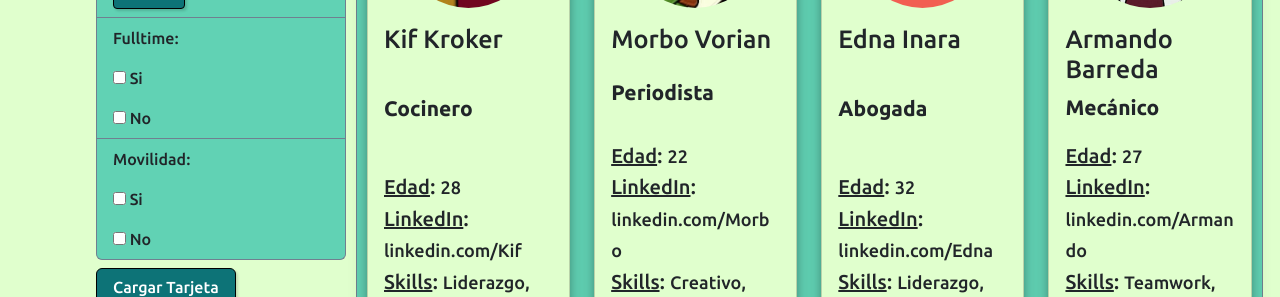
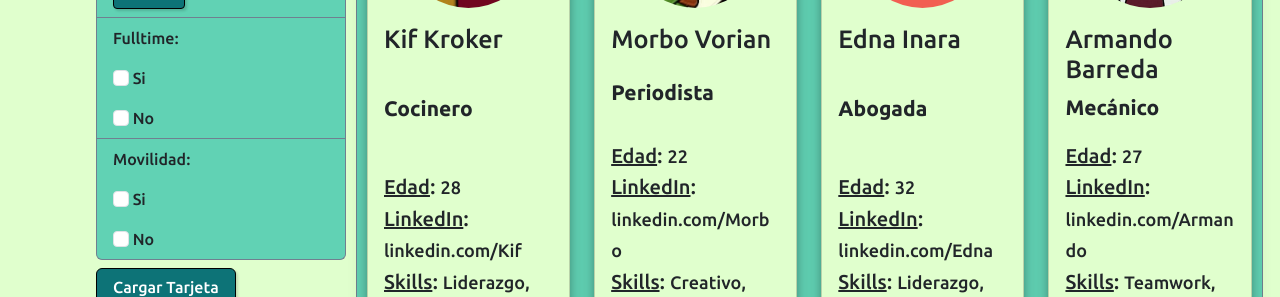
Before and after one commit to ZulaicaE/proyectoFullStack, a Next.js app in the folder paginaempleos/: page /candidatos in a window 1280 px wide. Shown: the part 738-1035 px from the top of the page. Built offline with nearby package versions, Linux system fonts and the light colour scheme.

Commit message:
style a checkbox y pointer on hover

```diff
--- a/paginaempleos/src/app/componentes/filtroEmployee/FiltroEmployee.module.css
+++ b/paginaempleos/src/app/componentes/filtroEmployee/FiltroEmployee.module.css
@@ -81,3 +81,7 @@
   background-color: #0D7377!important;
   border-color: #0D7377!important;
 }
+
+.checkBoxHover:hover {
+  cursor: pointer;
+}
--- a/paginaempleos/src/app/componentes/filtroEmployee/FiltroEmployee.tsx
+++ b/paginaempleos/src/app/componentes/filtroEmployee/FiltroEmployee.tsx
@@ -142,8 +142,9 @@ export const FiltroEmployee: React.FC<FiltroEmployeeProps> = ({ cambiosCandidato
               type="checkbox"
               checked={fulltimeYes}
               onChange={() => handleCheckboxChange('Si', 'Si')}
+              className={`form-check-input ${styles.checkBoxHover}`}
             />
-            <span> Si </span>
+            <span className={styles.checkBoxHover}> Si </span>
           </label>
           <p />
           <label>
@@ -151,8 +152,9 @@ export const FiltroEmployee: React.FC<FiltroEmployeeProps> = ({ cambiosCandidato
               type="checkbox"
               checked={fulltimeNo}
               onChange={() => handleCheckboxChange('No', 'Si')}
+              className={`form-check-input ${styles.checkBoxHover}`}
             />
-            <span> No </span>
+            <span className={styles.checkBoxHover}> No </span>
           </label>
         </ListGroup.Item>
         <ListGroup.Item className={styles.container}>
@@ -162,8 +164,9 @@ export const FiltroEmployee: React.FC<FiltroEmployeeProps> = ({ cambiosCandidato
               type="checkbox"
               checked={movilidadYes}
               onChange={() => handleCheckboxChange('Si', 'No')}
+              className={`form-check-input ${styles.checkBoxHover}`}
             />
-            <span> Si </span>
+            <span className={styles.checkBoxHover}> Si </span>
           </label>
           <p />
           <label>
@@ -171,8 +174,9 @@ export const FiltroEmployee: React.FC<FiltroEmployeeProps> = ({ cambiosCandidato
               type="checkbox"
               checked={movilidadNo}
               onChange={() => handleCheckboxChange('No', 'No')}
+              className={`form-check-input ${styles.checkBoxHover}`}
             />
-            <span> No </span>
+            <span className={styles.checkBoxHover}> No </span>
           </label>
         </ListGroup.Item>
       </ListGroup>
```
